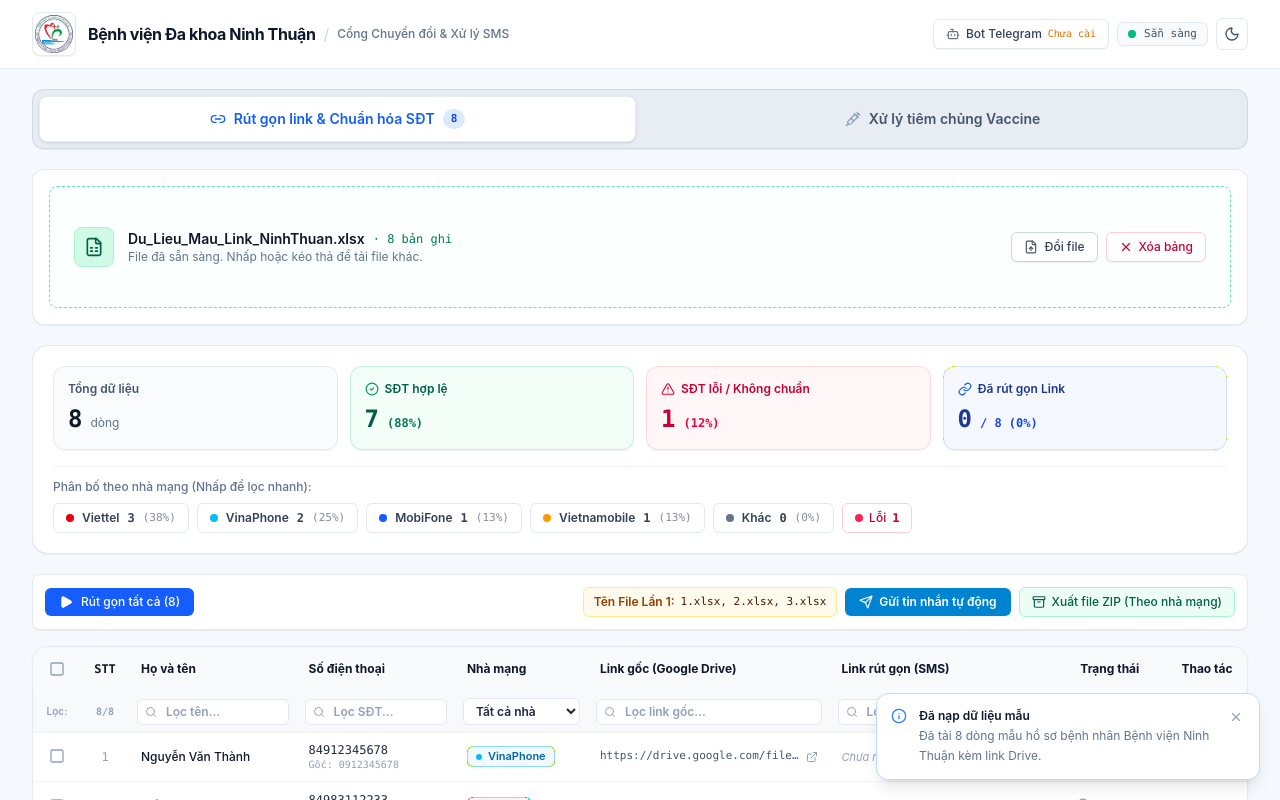
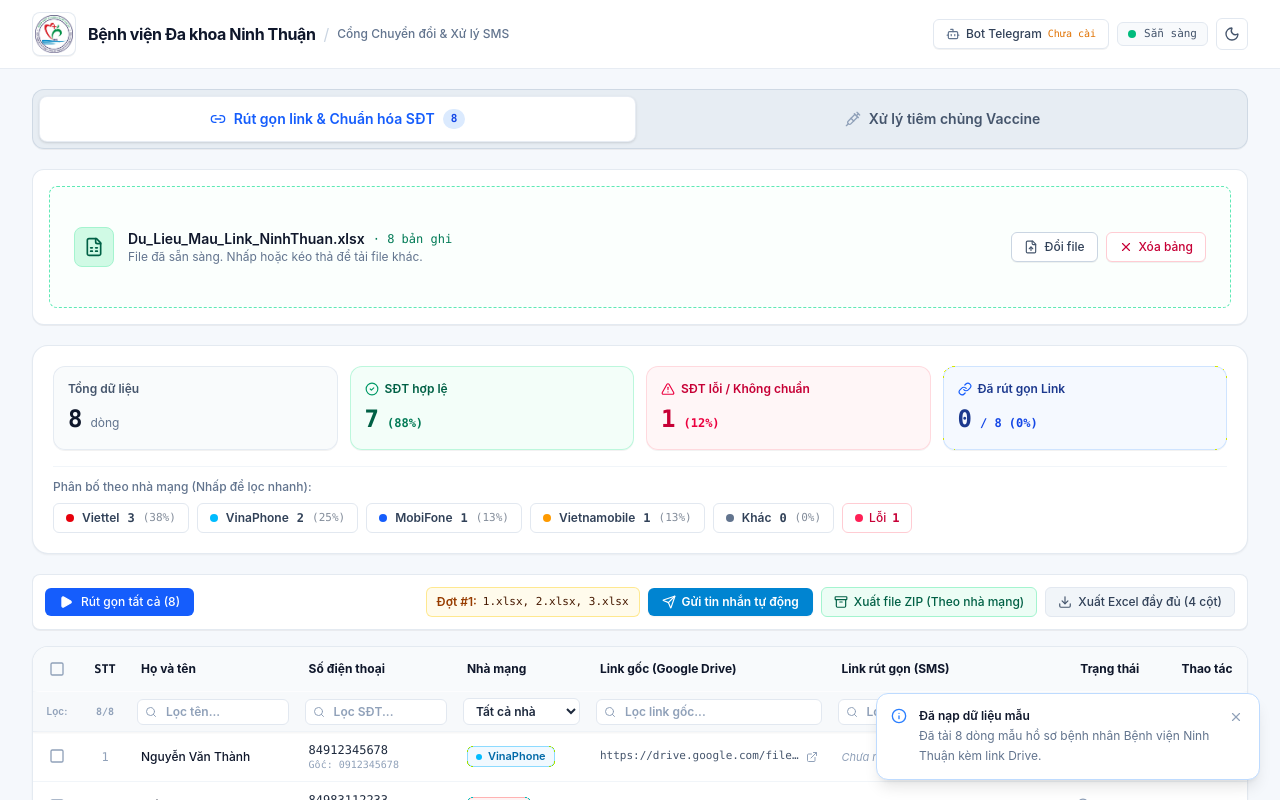
Before and after one commit to Khoitran2711/sms_auto, a React (Vite) app in the folder sms_auto/: page / in a window 1280 px wide. Both pictures are taken after a click on the button "Nạp dữ liệu mẫu". Shown: the top 800 px of the page. Built offline with nearby package versions, Linux system fonts and the light colour scheme.

Commit message:
Update LinkShortenerTab.tsx

```diff
--- a/sms_auto/src/components/LinkShortenerTab.tsx
+++ b/sms_auto/src/components/LinkShortenerTab.tsx
@@ -483,7 +483,7 @@
       addToast({
         type: 'success',
         title: 'Đã xuất file ZIP thành công',
-        message: `Gói ZIP ${batchCount} gồm các file (${getCarrierFileName('VinaPhone', batchCount)}, ${getCarrierFileName('Viettel', batchCount)}...) mỗi file gồm 2 cột chuẩn SMS.`,
+        message: `Gói ZIP đợt #${batchCount} gồm các file (${getCarrierFileName('VinaPhone', batchCount)}, ${getCarrierFileName('Viettel', batchCount)}...) mỗi file gồm 2 cột chuẩn SMS.`,
       });
     } catch (err: any) {
       addToast({
@@ -516,6 +516,29 @@
       type: 'success',
       title: 'Đã xuất file Excel',
       message: 'File Excel tổng hợp (2 cột chuẩn: Số điện thoại và Link đã rút gọn) đã được lưu.',
+    });
+  };
+
+  // Export Full Excel 4 cột chuẩn: HoTen, SoDT, Link rut gon, Link goc
+  const handleExportFullExcel = () => {
+    if (items.length === 0) return;
+    const exportRows = items.map((item) => ({
+      HoTen: item.hoTen,
+      SoDT: item.rawPhone || item.formattedPhone,
+      'Link rut gon': item.shortLink || '',
+      'Link goc': item.originalLink,
+    }));
+
+    exportExcelFile(
+      exportRows,
+      `BVDK_NinhThuan_Link_Rut_Gon_${new Date().toISOString().slice(0, 10)}.xlsx`,
+      'DanhSach'
+    );
+
+    addToast({
+      type: 'success',
+      title: 'Đã xuất file Excel đầy đủ',
+      message: 'File Excel 4 cột chuẩn (A: HoTen, B: SoDT, C: Link rut gon, D: Link goc) đã được tải xuống.',
     });
   };
 
@@ -673,9 +696,9 @@
           {/* Daily batch badge */}
           <div
             className="inline-flex items-center gap-1.5 px-2.5 py-1.5 rounded-md bg-amber-50/90 dark:bg-amber-950/40 border border-amber-200/90 dark:border-amber-900/60 text-xs text-amber-900 dark:text-amber-200"
-            title={`Đợt đưa bảng lên lần ${batchCount} trong ngày. Tên file quy chuẩn: ${getCarrierFileName('VinaPhone', batchCount)}, ${getCarrierFileName('MobiFone', batchCount)}, ${getCarrierFileName('Viettel', batchCount)}, ${getCarrierFileName('Vietnamobile', batchCount)}`}
+            title={`Đợt đưa bảng lên lần #${batchCount} trong ngày. Tên file quy chuẩn: ${getCarrierFileName('VinaPhone', batchCount)}, ${getCarrierFileName('MobiFone', batchCount)}, ${getCarrierFileName('Viettel', batchCount)}, ${getCarrierFileName('Vietnamobile', batchCount)}`}
           >
-            <span className="font-semibold text-amber-800 dark:text-amber-300">Tên File Lần {batchCount}:</span>
+            <span className="font-semibold text-amber-800 dark:text-amber-300">Đợt #{batchCount}:</span>
             <span className="font-mono font-medium text-[11px] text-amber-950 dark:text-amber-100">
               {getCarrierFileName('VinaPhone', batchCount)}, {getCarrierFileName('MobiFone', batchCount)}, {getCarrierFileName('Viettel', batchCount)}
             </span>
@@ -729,6 +752,16 @@
           >
             <Archive className="h-3.5 w-3.5" />
             <span>Xuất file ZIP (Theo nhà mạng)</span>
+          </button>
+
+          <button
+            type="button"
+            onClick={handleExportFullExcel}
+            className="flex items-center gap-1.5 px-3 py-1.5 text-xs font-medium text-slate-700 dark:text-slate-200 bg-slate-100 hover:bg-slate-200 dark:bg-slate-800 dark:hover:bg-slate-700 rounded-md transition-colors cursor-pointer border border-slate-200 dark:border-slate-700"
+            title="Xuất file Excel đầy đủ gồm 4 cột chuẩn: HoTen, SoDT, Link rut gon, Link goc"
+          >
+            <Download className="h-3.5 w-3.5 text-slate-600 dark:text-slate-400" />
+            <span>Xuất Excel đầy đủ (4 cột)</span>
           </button>
         </div>
       </div>
```
